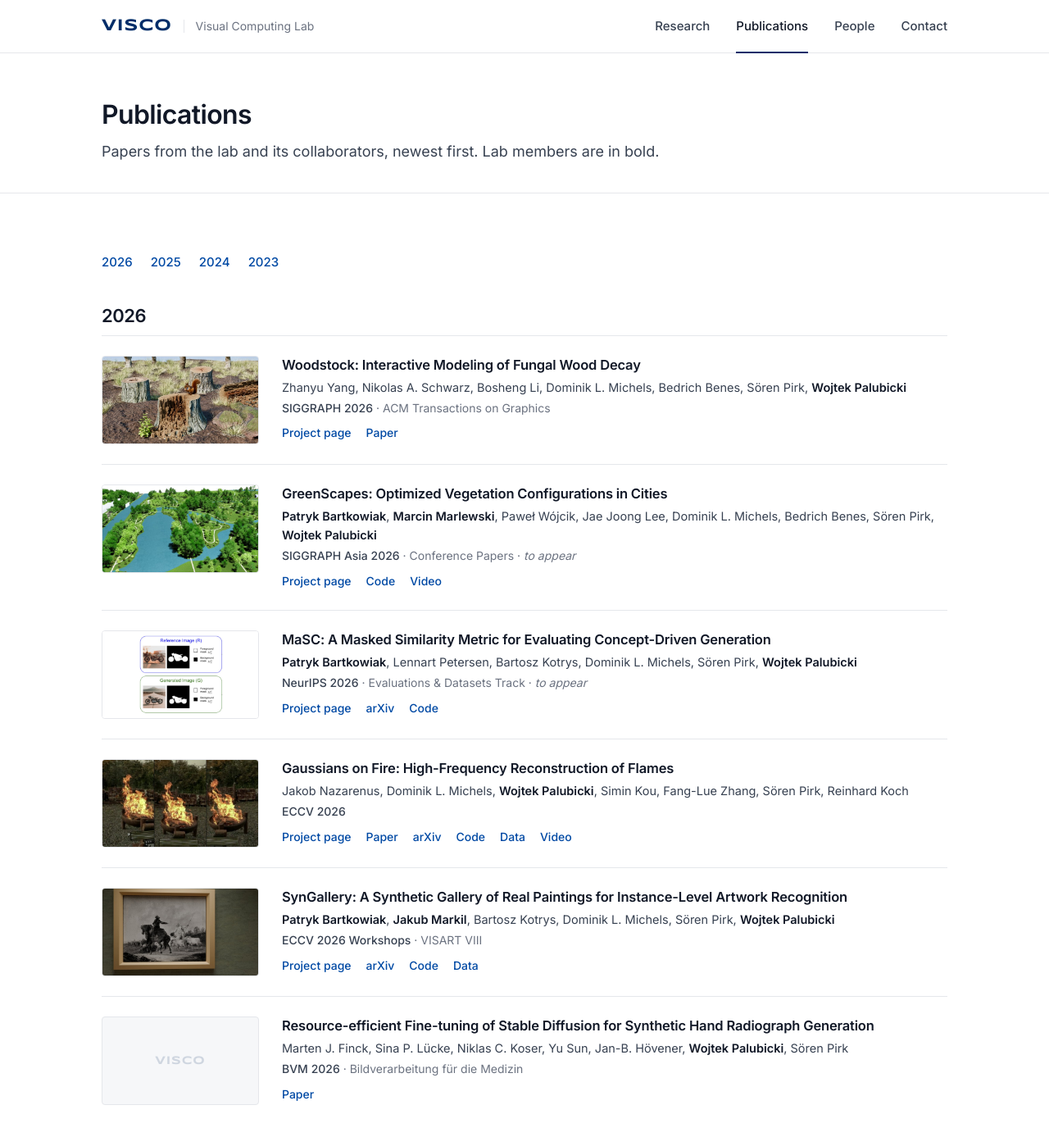
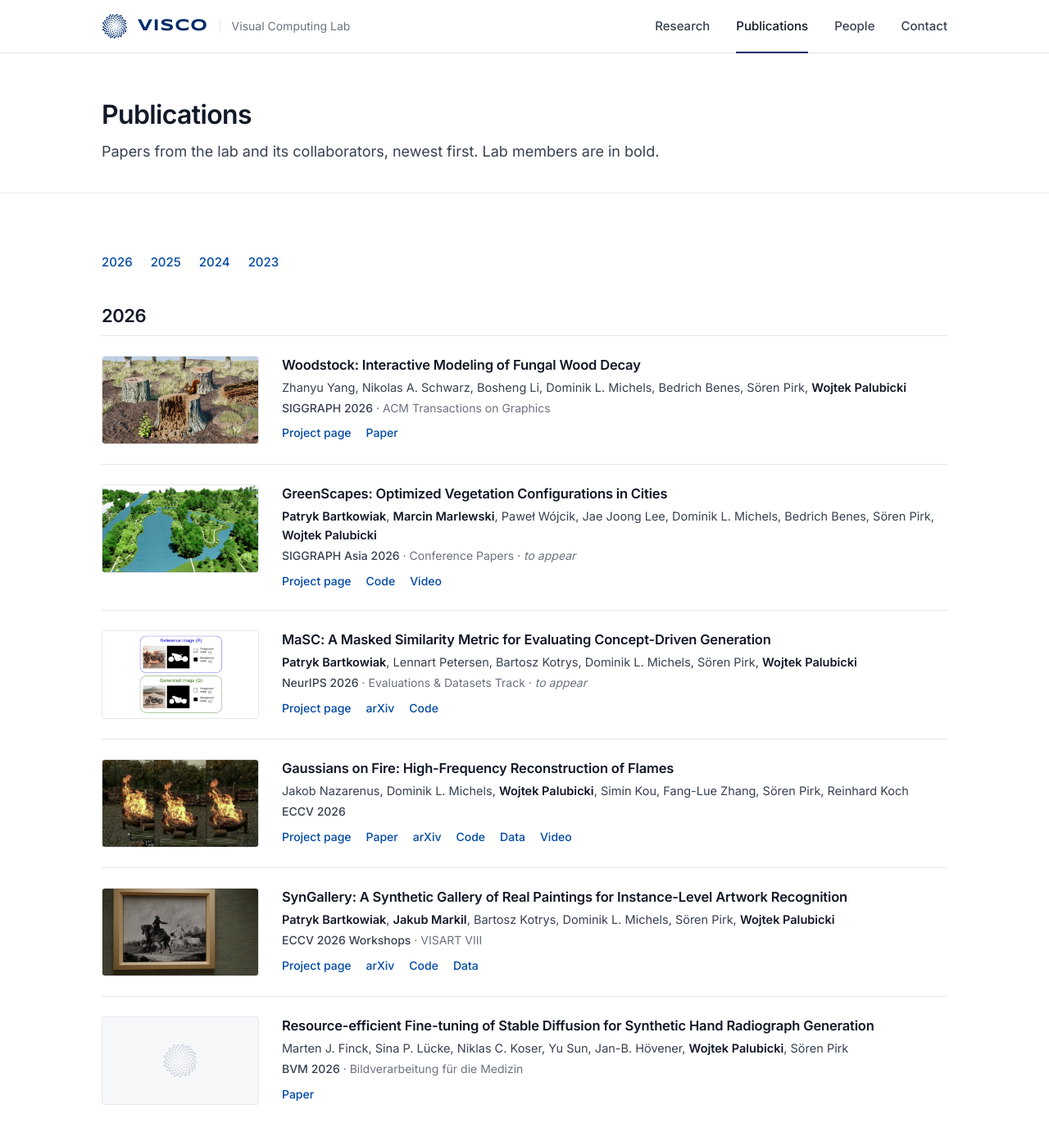
Before and after one commit to VisCoLab/VisCoLab.github.io, a Jekyll site: the page built from publications.html, in a window 1280 px wide and 1400 px high. Shown: the top 1387 px of the window at 82% size. Built offline with Jekyll 4.4.1, drawn with Linux system fonts in a browser that asks for light colours.

Commit message:
Logo: a phyllotaxis mark beside the VISCO wordmark
The mark is 120 seeds on a Vogel spiral, each 137.5 degrees (the golden
angle) from the last: the seed pattern of a sunflower head, and the
divergence angle the lab's Developmental Cell paper explains. It is
generated SVG, coloured by CSS, and also fills empty publication thumbnails.
The favicon is the same spiral with fewer, larger seeds in white on a navy
disc; the social card puts the mark above the wordmark.

Co-Authored-By: Claude Opus 5.5 <noreply@anthropic.com>

```diff
--- a/_includes/header.html
+++ b/_includes/header.html
@@ -1,6 +1,7 @@
 <header class="site-header">
   <div class="wrap header-inner">
     <a class="brand" href="{{ '/' | relative_url }}" aria-label="{{ site.title }}, home">
+      {% include mark.svg %}
       <span class="wordmark">{{ site.short_title }}</span>
       <span class="brand-sub">{{ site.lab_name }}</span>
     </a>
--- a/_includes/publication.html
+++ b/_includes/publication.html
@@ -10,7 +10,7 @@ Lab members (people.yml `name` and `aliases`) are set in bold automatically.
     {%- if pub.image -%}
       <img src="{{ pub.image | relative_url }}" alt="" loading="lazy" width="320" height="180">
     {%- else -%}
-      <span class="pub-thumb-empty">VISCO</span>
+      <span class="pub-thumb-empty">{% include mark.svg %}</span>
     {%- endif -%}
   {%- if primary %}</a>{% else %}</span>{% endif %}
   <div class="pub-body">
--- a/_layouts/default.html
+++ b/_layouts/default.html
@@ -4,6 +4,7 @@
   <meta charset="utf-8">
   <meta name="viewport" content="width=device-width, initial-scale=1">
   {% seo %}
+  <link rel="icon" href="{{ '/favicon.svg' | relative_url }}" type="image/svg+xml">
   <link rel="icon" href="{{ '/favicon.png' | relative_url }}" type="image/png" sizes="64x64">
   <link rel="apple-touch-icon" href="{{ '/apple-touch-icon.png' | relative_url }}">
   <link rel="preconnect" href="https://fonts.googleapis.com">
--- a/assets/css/main.css
+++ b/assets/css/main.css
@@ -48,10 +48,11 @@ ul { margin: 0; padding: 0; }
 /* ---------- header ---------- */
 .site-header { position: sticky; top: 0; z-index: 10; background: rgba(255, 255, 255, 0.97); border-bottom: 1px solid var(--line); }
 .header-inner { display: flex; align-items: center; justify-content: space-between; gap: 24px; height: 64px; }
-.brand { display: flex; align-items: center; gap: 14px; color: var(--ink); }
+.brand { display: flex; align-items: center; gap: 12px; color: var(--ink); }
+.mark { color: var(--brand); flex: none; }
 .brand:hover { text-decoration: none; }
 .wordmark { font-family: var(--font-mark); font-weight: 700; font-size: 1.25rem; letter-spacing: 0.04em; color: var(--brand); line-height: 1; }
-.brand-sub { font-size: 0.875rem; color: var(--ink-3); padding-left: 14px; border-left: 1px solid var(--line); line-height: 1.1; }
+.brand-sub { font-size: 0.875rem; color: var(--ink-3); padding-left: 14px; margin-left: 2px; border-left: 1px solid var(--line); line-height: 1.1; }
 .site-nav { display: flex; gap: 32px; height: 100%; }
 .site-nav a { display: flex; align-items: center; color: var(--ink-2); font-size: 0.9375rem; font-weight: 500; border-bottom: 2px solid transparent; margin-bottom: -1px; }
 .site-nav a:hover { color: var(--ink); text-decoration: none; }
@@ -117,7 +118,8 @@ ul { margin: 0; padding: 0; }
 .pub:last-child { border-bottom: 0; }
 .pub-thumb { display: block; aspect-ratio: 16 / 9; overflow: hidden; border-radius: var(--radius); border: 1px solid var(--line); background: var(--bg-soft); }
 .pub-thumb img { width: 100%; height: 100%; object-fit: cover; }
-.pub-thumb-empty { display: flex; width: 100%; height: 100%; align-items: center; justify-content: center; font-family: var(--font-mark); font-weight: 700; font-size: 0.875rem; letter-spacing: 0.06em; color: #cfd6e0; }
+.pub-thumb-empty { display: flex; width: 100%; height: 100%; align-items: center; justify-content: center; }
+.pub-thumb-empty .mark { width: 44px; height: 44px; color: #d3dae3; }
 .pub-title { font-size: 1.03125rem; letter-spacing: -0.01em; line-height: 1.4; margin-bottom: 4px; }
 .pub-title a { color: var(--ink); }
 .pub-title a:hover { color: var(--link); }
```
Also changed, not shown: _includes/mark.svg (added), apple-touch-icon.png, favicon.png, favicon.svg (added), images/social_preview.png, images/visco-mark.png (added).
